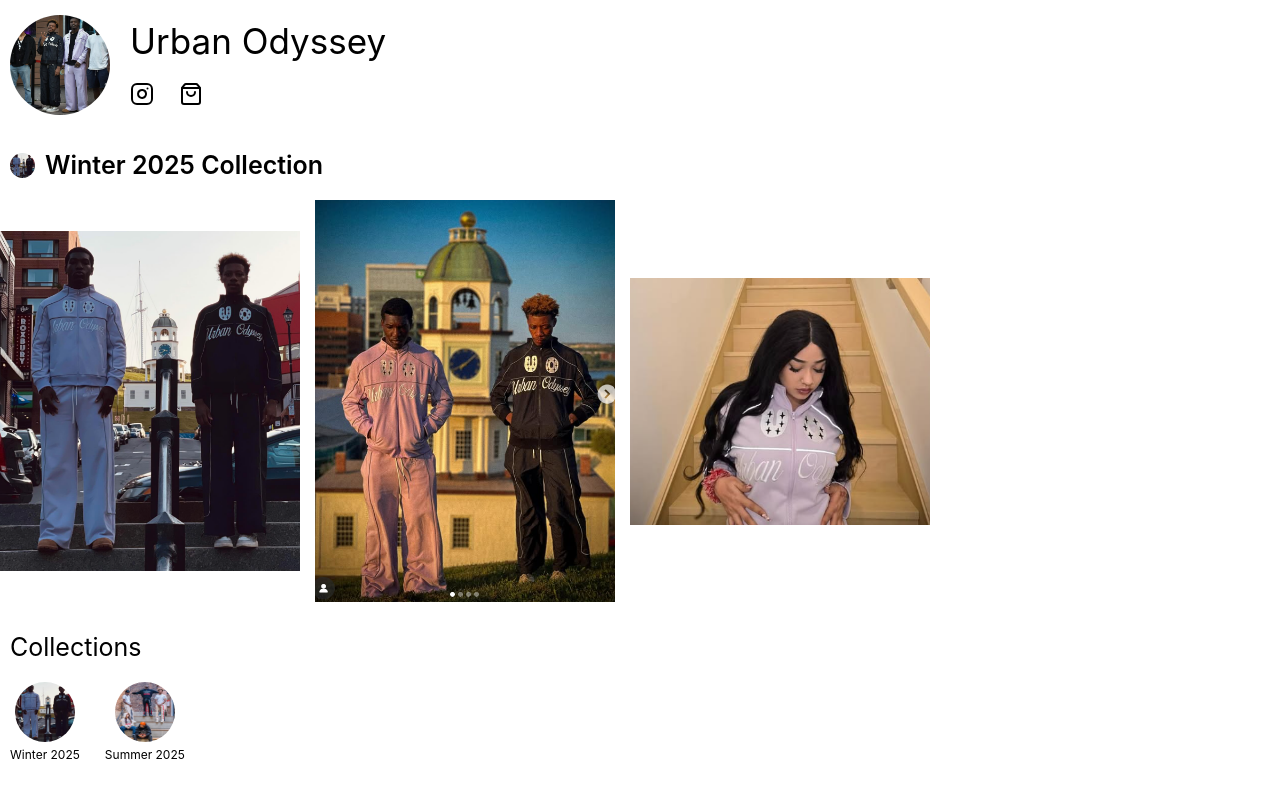
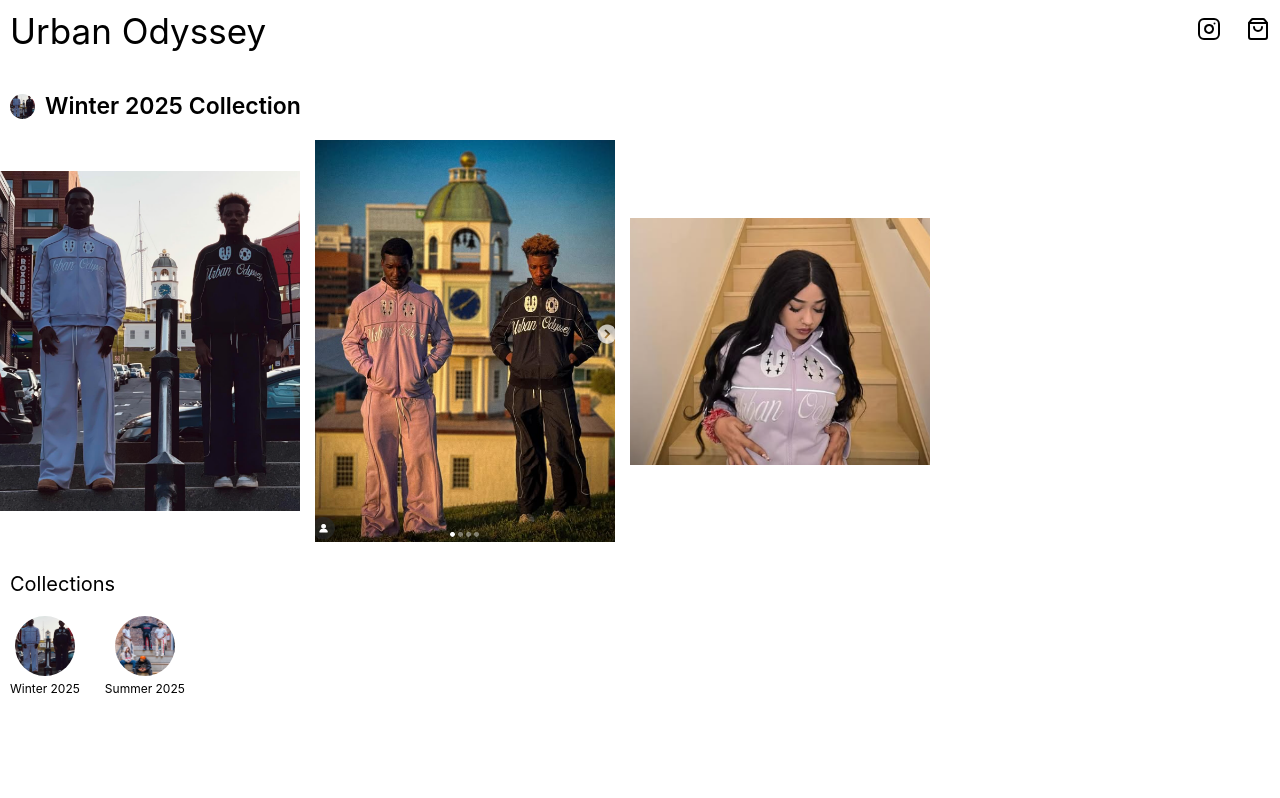
Before and after one commit to edzainhema/urbanodyssey, a React (Create React App) app: page / in a window 1280 px wide. Built offline with nearby package versions, Linux system fonts and the light colour scheme.

Commit message:
your message here

```diff
--- a/src/App.tsx
+++ b/src/App.tsx
@@ -8,26 +8,19 @@
 function App() {
   return (
     <div style={{ textAlign: "center", marginTop: "00px" }}>
-		<div style={{display:'flex', flexDirection:'row', alignItems:'center', marginLeft:'10px'}}>
-			<img
-				src="/image_four.png"
-				alt="Urban Odyssey 1"
-				style={{
-					width: "100px",
-					height: "100px",
-					borderRadius: 60
-				}}
-			/>
-			<div style={{marginLeft:10}}>
-				<div style={{ textAlign:'left', marginBottom:20, paddingLeft:10, fontSize: "35px", marginTop: "20px" }}>
+		<div style={{display:'flex', flexDirection:'row', alignItems:'center', marginLeft:'10px', marginRight:'10px'}}>
+
+			<div style={{display:'flex', marginTop:10, marginBottom:20, width:'100%', flexDirection:'row', alignItems:'center'}}>
+				<div style={{display:'flex', flex:1, textAlign:'left', fontSize: "35px"}}>
 					Urban Odyssey
 				</div>
 				<div
 					style={{
 						display: "flex",
-						justifyContent: "left",
+
 						gap: "25px",
-						marginBottom: "20px" ,
+
+
 						paddingLeft:10,
 					}}
 				>
@@ -54,7 +47,7 @@
     alignItems: "center",
 
     gap: 10,
-    fontSize: "25px",
+    fontSize: "23px",
     fontWeight: "600",
     marginTop: "20px",
     marginBottom: "20px",
@@ -91,7 +84,7 @@
       style={{ width: "300px" }}
     />
   </div>
-     <div style={{ textAlign:'left', marginBottom:20, paddingLeft:10, fontSize: "25px", marginTop: "20px" }}>
+     <div style={{ textAlign:'left', marginBottom:20, paddingLeft:10, fontSize: "20px", marginTop: "20px" }}>
 					Collections
 				</div>
       <div style={{
```
